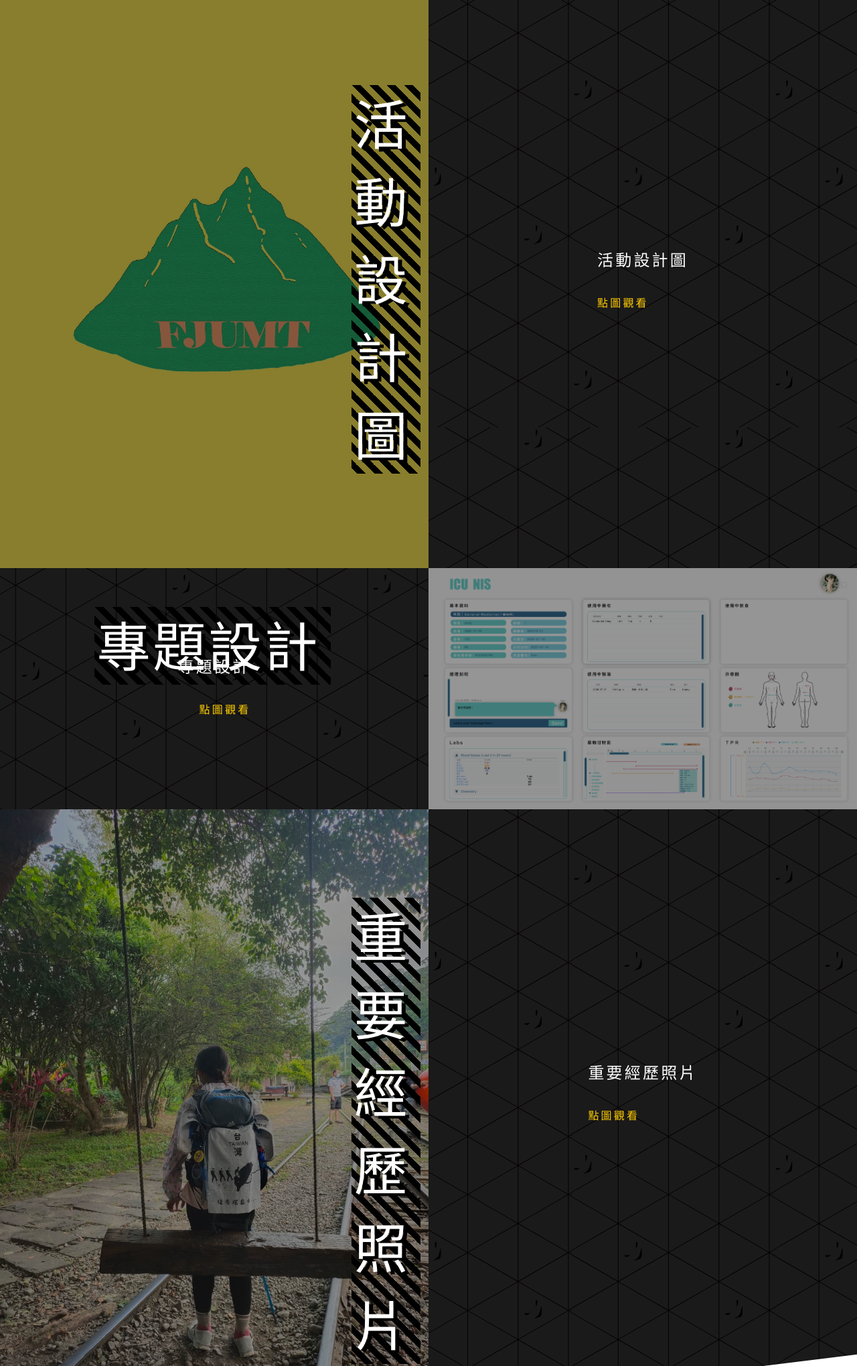
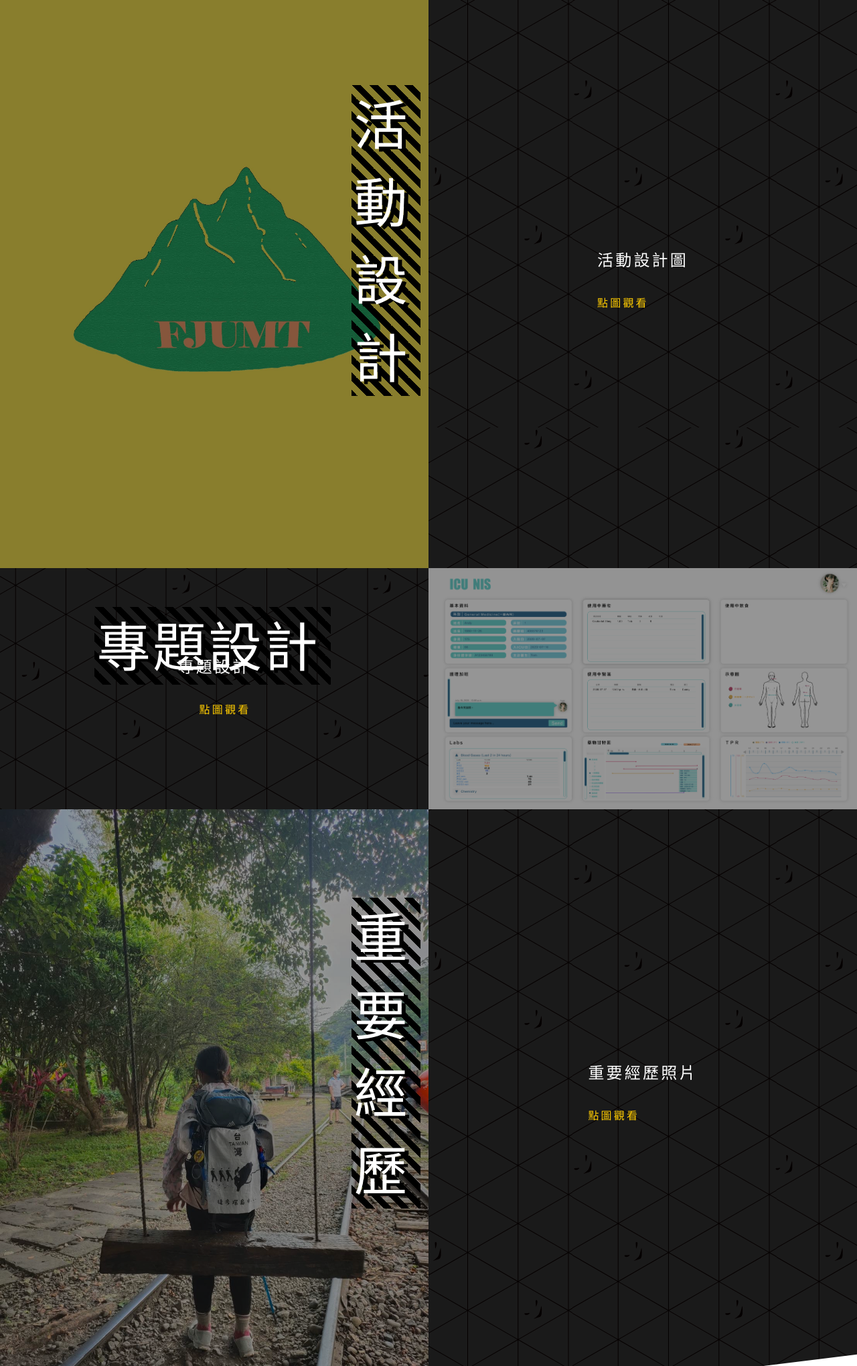
Before and after one commit to batty930/portfolio, a plain HTML site: page index.html in a window 1280 px wide. Shown: the part 3880-5919 px from the top of the page at 67% size. Drawn offline with nearby package versions, Linux system fonts and the light colour scheme; a web font is replaced by a local one.

Commit message:
20250903v12

```diff
--- a/index.html
+++ b/index.html
@@ -553,7 +553,7 @@
                     </div>
                 </div>
                 <div class="w3">
-                    <a class="work3A" data-aos="fade-in" data-aos-delay="100" data-fancybox="group3" href="https://i.imgur.com/p1gyCEv.png" data-caption="活動設計圖">
+                    <a class="work3A" data-aos="fade-in" data-aos-delay="100" data-fancybox="group3" href="https://i.imgur.com/p1gyCEv.png" data-caption="活動設計">
                         <div class="Wimg"><img src="images/fjumt.jpg" alt="預覽圖"></div>
                         <div class="Wmask"></div>
                     </a>
@@ -577,10 +577,10 @@
                     <a data-fancybox="group3" href="images/taiwan.png" data-caption="徒步環島掛布設計"></a>
                     <div class="WTP WTPp3" data-aos="fade-up" data-aos-delay="100">
                         <div class="Wtpb">
-                            <p>活動設計圖</p>
+                            <p>活動設計</p>
                         </div>
                         <div class="Wtpw">
-                            <p>活動設計圖</p>
+                            <p>活動設計</p>
                         </div>
                     </div>
                     <div class="Wcp">
@@ -620,7 +620,7 @@
                     </div>
                 </div>
                 <div class="w5">
-                    <a class="work5A" data-aos="fade-in" data-aos-delay="100" data-fancybox="group5" href="https://i.imgur.com/EyInTfd.png" data-caption="重要經歷照片">
+                    <a class="work5A" data-aos="fade-in" data-aos-delay="100" data-fancybox="group5" href="https://i.imgur.com/EyInTfd.png" data-caption="重要經歷">
                         <div class="Wimg"><img src="images/徒步環島.jpg" alt="預覽圖"></div>
                         <div class="Wmask"></div>
                     </a>
@@ -646,10 +646,10 @@
                     <a data-fancybox="group5" href="images/2024田中馬拉松全馬.jpg" data-caption="2024田中馬拉松全馬"></a>
                     <div class="WTP WTPp5" data-aos="fade-up" data-aos-delay="100">
                         <div class="Wtpb">
-                            <p>重要經歷照片</p>
+                            <p>重要經歷</p>
                         </div>
                         <div class="Wtpw">
-                            <p>重要經歷照片</p>
+                            <p>重要經歷</p>
                         </div>
                     </div>
                     <div class="Wcp">
```
